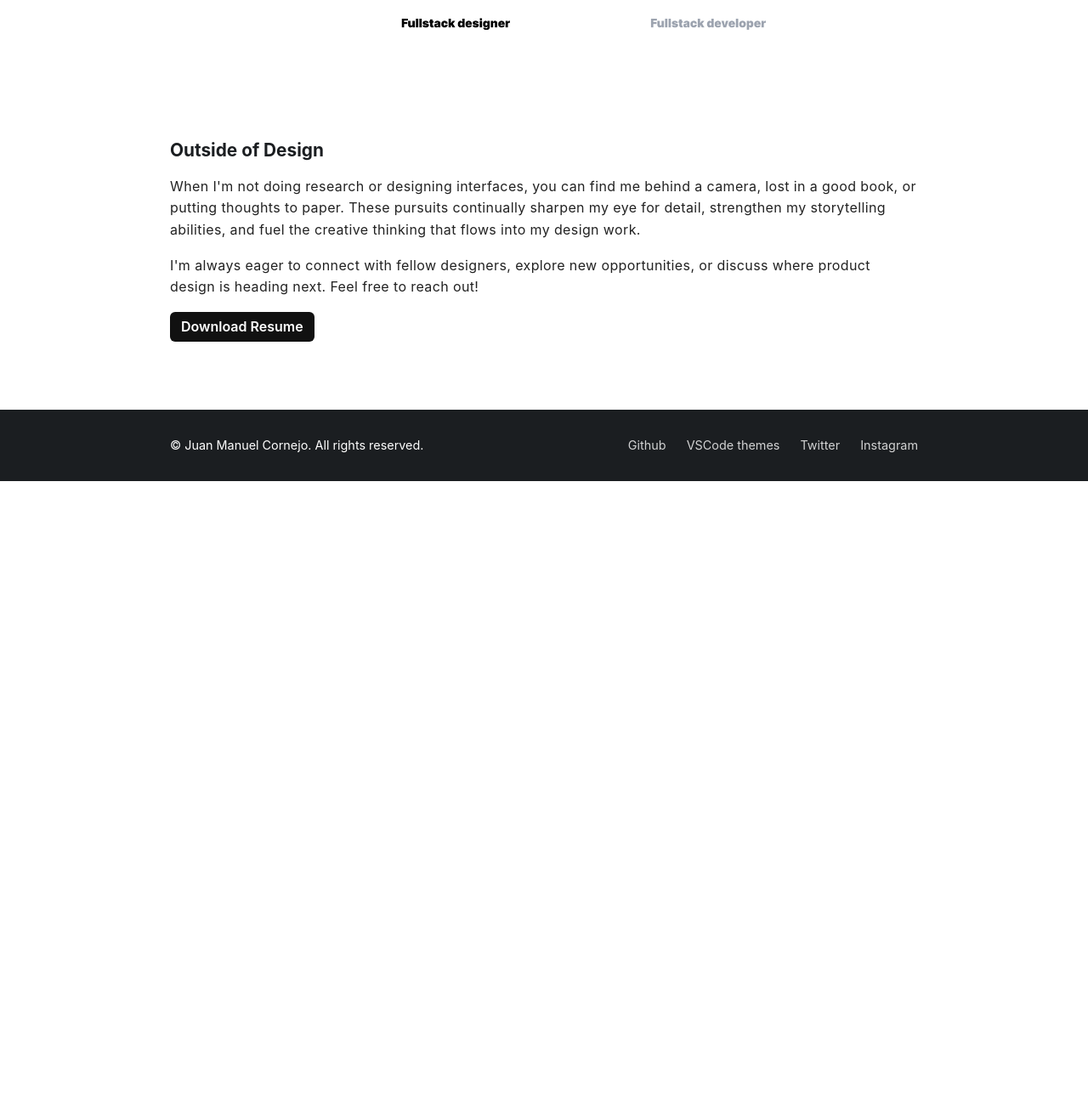
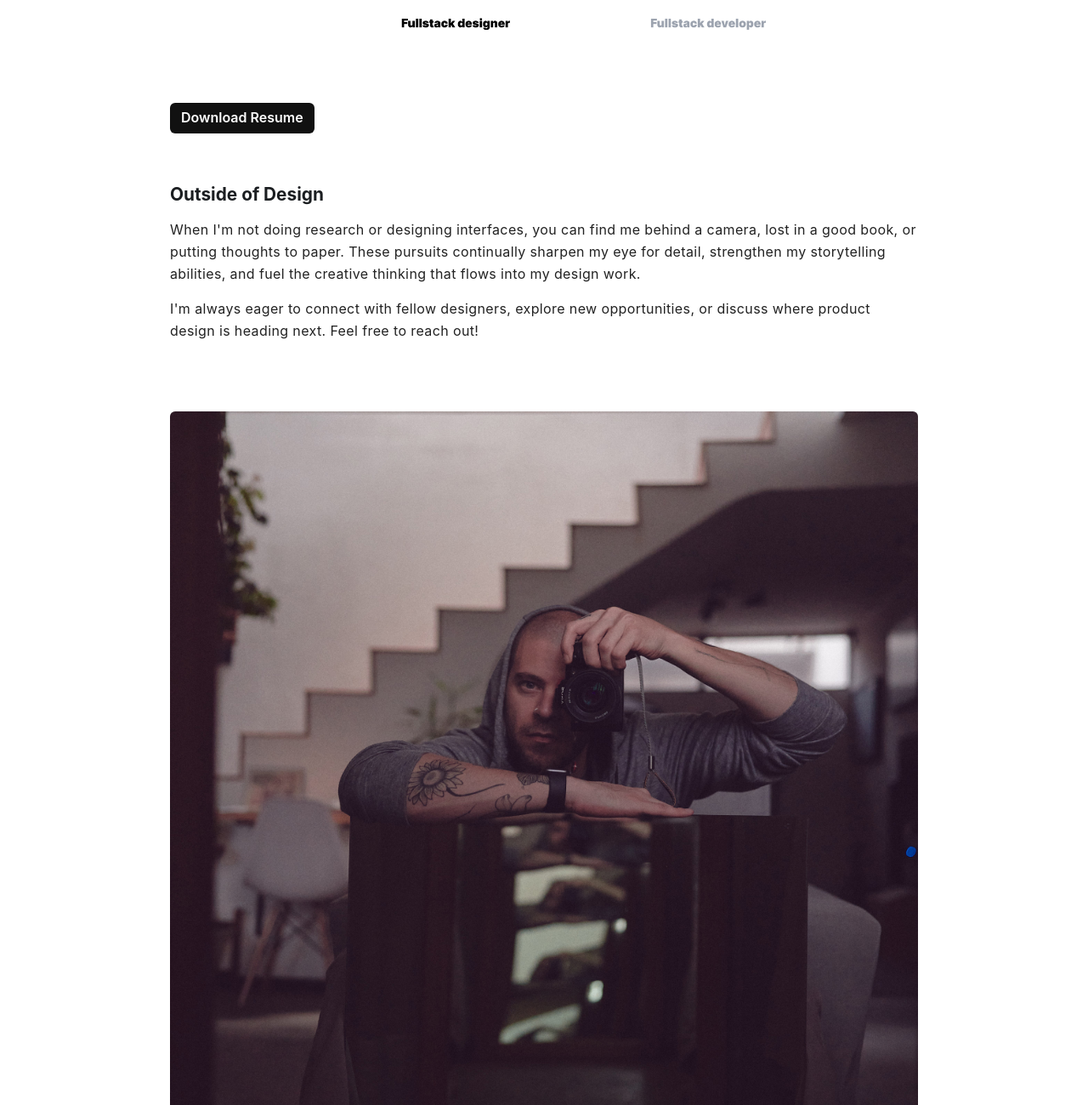
Before and after one commit to juanmnl/website-2025, a website: page about.html in a window 1280 px wide. Shown: the part 1180-2480 px from the top of the page at 85% size. Before the commit the page ends 1746 px from the top, so only its background shows below. Drawn offline with Linux system fonts and the light colour scheme.

Commit message:
Add personal photo and edit cv btn position

```diff
--- a/about.html
+++ b/about.html
@@ -47,7 +47,7 @@
           <div class="about-content">
             <img
               src="assets/images/avatar.png"
-              alt="Rabbit illustration called Rarbbit, taht I use as avatar"
+              alt="Rabbit illustration called Rarbbit, that I use as avatar"
               class="profile-photo"
             />
             <div class="about-text">
@@ -98,6 +98,14 @@
               alt="Illustration about the functions of a fullstack designer"
             />
 
+            <a
+                id="resume"
+                href="assets/docs/cv-2025.pdf"
+                target="_blank"
+                class="button primary"
+                >Download Resume</a
+              >
+
               <h2>Outside of Design</h2>
 
               <p>
@@ -114,15 +122,14 @@
                 Feel free to reach out!
               </p>
 
-              <a
-                id="resume"
-                href="assets/docs/cv-2025.pdf"
-                target="_blank"
-                class="button primary"
-                >Download Resume</a
-              >
             </div>
+            <br>
           </div>
+          <img
+              src="assets/images/me.jpg"
+              alt="A self protrait of Juan Manuel Cornejo"
+              loading="lazy"
+            />
         </div>
       </section>
     </main>
```
Also changed, not shown: assets/images/me.jpg (added).
